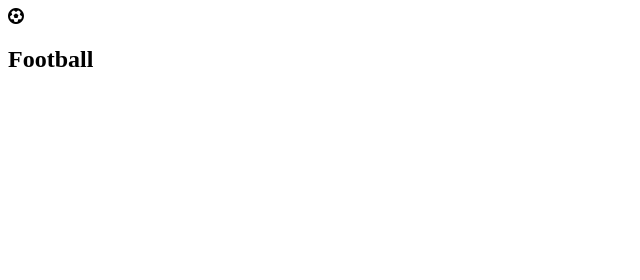
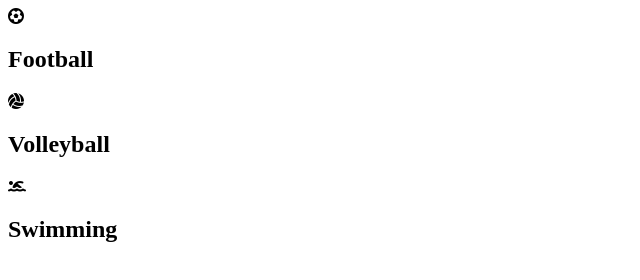
Before and after one commit to burhan103335/SlideShow, a plain HTML site: page index.html in a window 1280 px wide. Shown: the whole page, without its empty margins (0-640 px from the left). Drawn offline with Linux system fonts and the light colour scheme.

Commit message:
html coding compelte

```diff
--- a/index.html
+++ b/index.html
@@ -16,6 +16,16 @@
                     <i class="fas fa-futbol"></i>
                     <h2>Football</h2>
                 </div>
+
+                <div class="slideshow-element">
+                    <i class="fas fa-volleyball-ball"></i>
+                    <h2>Volleyball</h2>
+                </div>
+
+                <div class="slideshow-element">
+                    <i class="fas fa-swimmer"></i>
+                    <h2>Swimming</h2>
+                </div>
             </div>
         </div>
 
```
